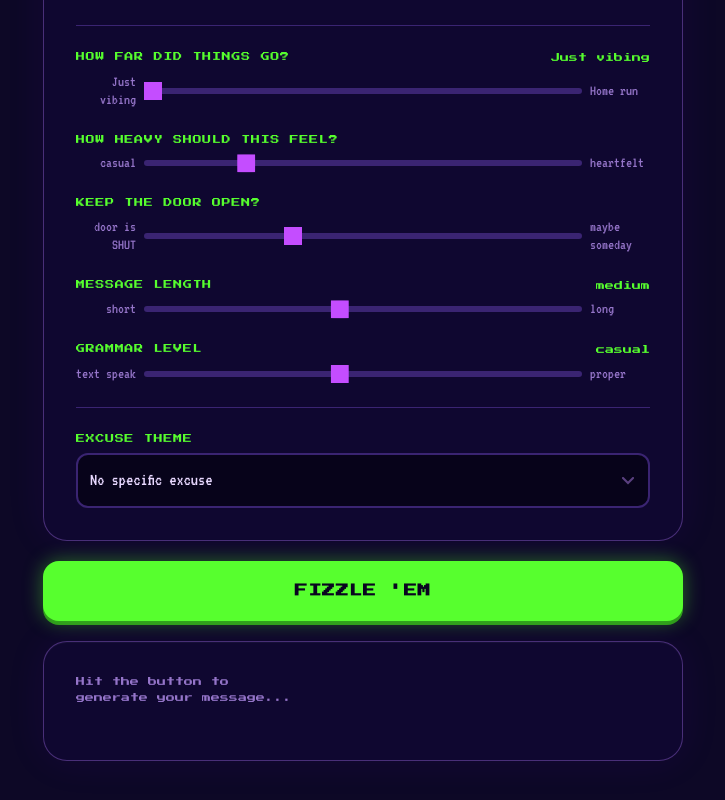
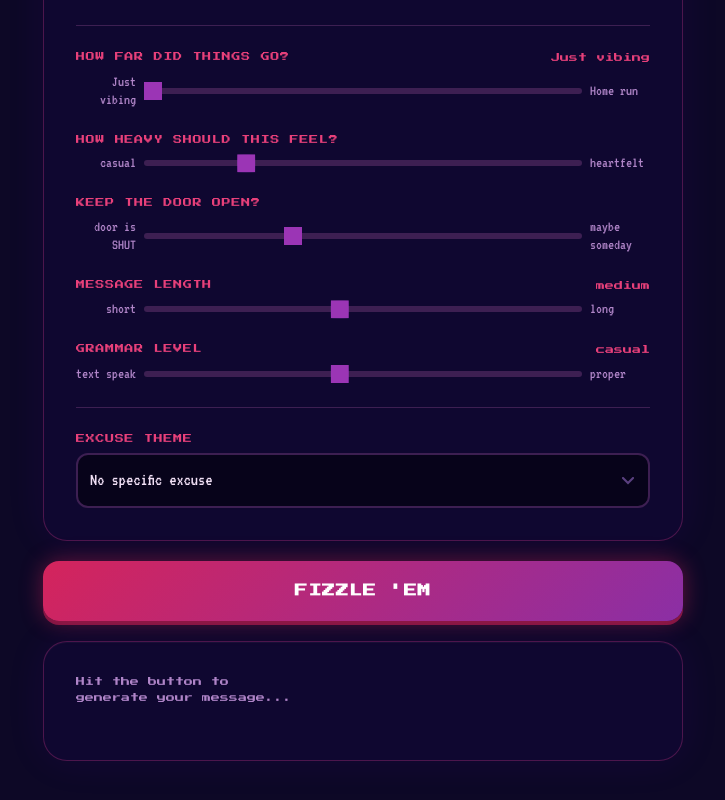
Before and after one commit to sweetjoeyvermouth/the-fizzler, a Next.js app: page / in a window 1280 px wide. Shown: the part 1072-1872 px from the top of the page, without its empty margins (277-1002 px from the left). Built offline with nearby package versions, Linux system fonts and the light colour scheme.

Commit message:
feat: new logo + pink-purple palette to match

```diff
--- a/app/globals.css
+++ b/app/globals.css
@@ -3,14 +3,14 @@
 :root {
   --bg: #0d0826;
   --card: #0f0730;
-  --card-border: rgba(180, 120, 255, 0.35);
-  --neon-green: #57ff2e;
-  --neon-purple: #c44dff;
-  --neon-cyan: #00e5ff;
-  --text: #e8d8ff;
-  --muted: #9575c9;
+  --card-border: rgba(190, 50, 130, 0.35);
+  --neon-green: #e8407a;
+  --neon-purple: #9b35b5;
+  --neon-cyan: #c090d8;
+  --text: #f0dff5;
+  --muted: #b085c8;
   --input-bg: #07031a;
-  --input-border: #3a2472;
+  --input-border: #3d1f52;
   --font-pixel: var(--font-pixel, monospace);
   --font-vt: var(--font-vt, monospace);
 }
@@ -144,8 +144,8 @@ input[type="range"]::-moz-range-thumb {
 
 /* Generate button */
 .fizzle-btn {
-  background-color: var(--neon-green);
-  color: #0a0520;
+  background: linear-gradient(135deg, #d4245c 0%, #8b2fa5 100%);
+  color: #fff;
   font-family: var(--font-pixel), monospace;
   font-size: 13px;
   font-weight: 900;
@@ -155,26 +155,25 @@ input[type="range"]::-moz-range-thumb {
   border: none;
   cursor: pointer;
   letter-spacing: 0.05em;
-  box-shadow: 0 0 20px rgba(87, 255, 46, 0.4), 0 4px 0 #2a8f1a;
+  box-shadow: 0 0 22px rgba(212, 36, 92, 0.45), 0 4px 0 #7a1440;
   transition: all 0.1s;
   position: relative;
   top: 0;
 }
 
 .fizzle-btn:hover:not(:disabled) {
-  box-shadow: 0 0 35px rgba(87, 255, 46, 0.6), 0 4px 0 #2a8f1a;
+  box-shadow: 0 0 38px rgba(212, 36, 92, 0.65), 0 4px 0 #7a1440;
   top: -1px;
 }
 
 .fizzle-btn:active:not(:disabled) {
   top: 3px;
-  box-shadow: 0 0 15px rgba(87, 255, 46, 0.4), 0 1px 0 #2a8f1a;
+  box-shadow: 0 0 14px rgba(212, 36, 92, 0.4), 0 1px 0 #7a1440;
 }
 
 .fizzle-btn:disabled {
-  background-color: #2a8f1a;
-  color: #0a0520;
-  opacity: 0.7;
+  background: linear-gradient(135deg, #6b1a30 0%, #4a1f5a 100%);
+  color: rgba(255,255,255,0.5);
   cursor: not-allowed;
   box-shadow: none;
   top: 3px;
@@ -202,9 +201,9 @@ input[type="range"]::-moz-range-thumb {
 }
 
 .copy-btn.copied {
-  border-color: var(--neon-green);
-  color: var(--neon-green);
-  box-shadow: 0 0 15px rgba(87, 255, 46, 0.3);
+  border-color: #d4245c;
+  color: #d4245c;
+  box-shadow: 0 0 15px rgba(212, 36, 92, 0.35);
 }
 
 /* Spinner */
@@ -216,7 +215,7 @@ input[type="range"]::-moz-range-thumb {
   height: 16px;
   border-radius: 50%;
   border: 2px solid var(--input-border);
-  border-top-color: var(--neon-green);
+  border-top-color: #d4245c;
   animation: spin 0.8s linear infinite;
 }
 
```
Also changed, not shown: 1 other file (tests, documents, lock files or other folders).
